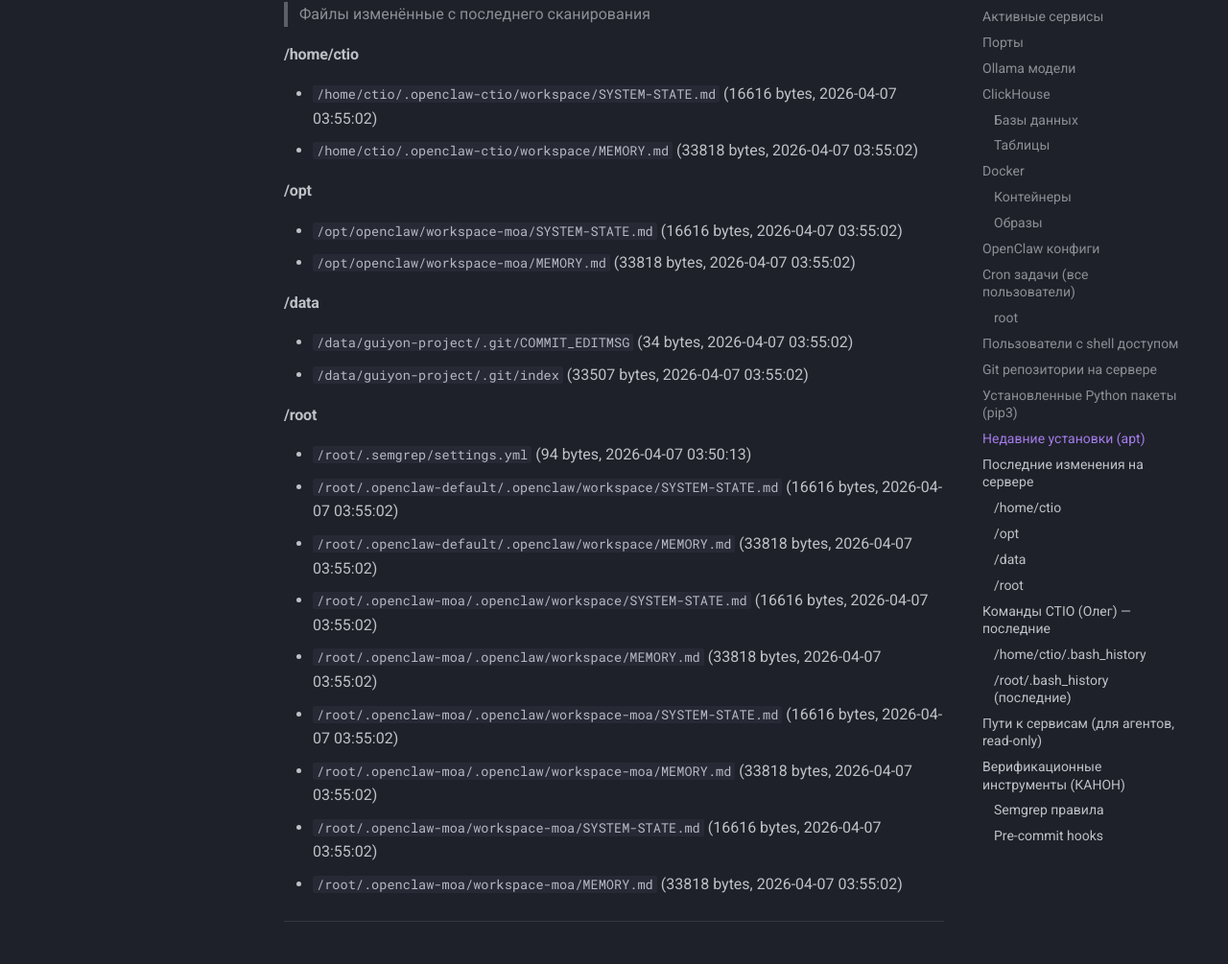
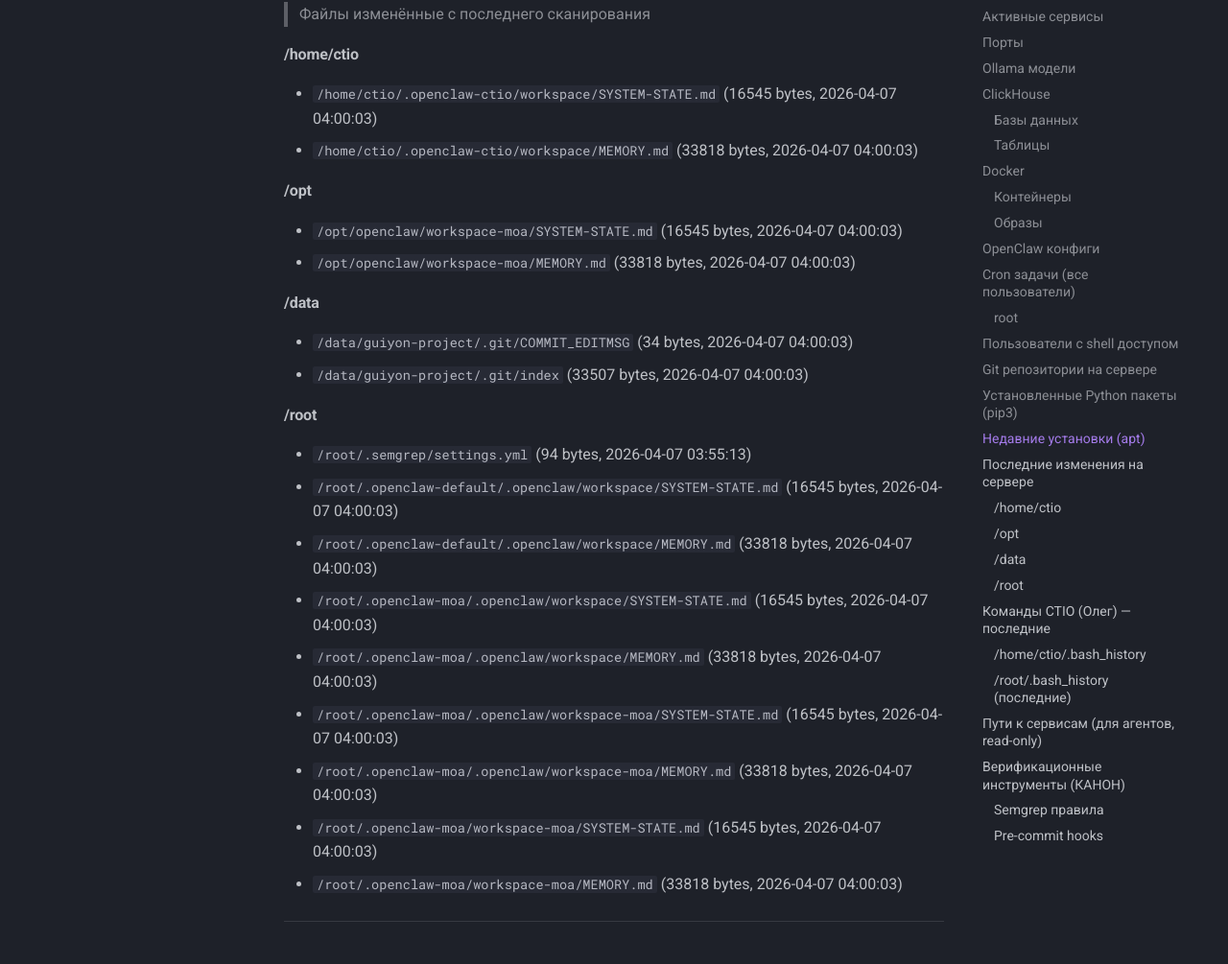
Before and after one commit to CarmiBanxe/vibe-coding, an MkDocs documentation site: the page built from docs/SYSTEM-STATE.md, in a window 1280 px wide and 1400 px high, scrolled down 13841 px. Shown: the part 172-1177 px from the top of the window at 96% size. Built offline with MkDocs 1.6.1 and Material for MkDocs 9.7.7, drawn with Linux system fonts in a browser that asks for light colours; comment, search, counter and statistics services are not loaded; some of the changed text lies outside the part shown.

Commit message:
auto: SYSTEM-STATE v2 update (2026-04-07 04:00 CEST)

```diff
--- a/docs/SYSTEM-STATE.md
+++ b/docs/SYSTEM-STATE.md
@@ -1,6 +1,6 @@
 # SYSTEM-STATE — GMKtec EVO-X2
 > Автоматически обновляется каждые 5 минут
-> Последнее сканирование: 2026-04-07 03:55 CEST
+> Последнее сканирование: 2026-04-07 04:00 CEST
 > Источник: ctio-watcher.sh v2 (cron)
 
 ## Назначение
@@ -187,8 +187,8 @@
 | qwen3-banxe-v2:latest | 17.3 GB | 2026-04-03 |
 | qwen3-banxe:latest | 17.3 GB | 2026-04-02 |
 | qwen3:30b-a3b | 17.3 GB | 2026-04-02 |
+| gurubot/gpt-oss-derestricted:20b | 14.7 GB | 2026-03-26 |
 | huihui_ai/glm-4.7-flash-abliterated:latest | 17.5 GB | 2026-03-26 |
-| gurubot/gpt-oss-derestricted:20b | 14.7 GB | 2026-03-26 |
 
 ## ClickHouse
 ### Базы данных
@@ -379,27 +379,27 @@
 
 
 #### /home/ctio
-- `/home/ctio/.openclaw-ctio/workspace/SYSTEM-STATE.md` (16616 bytes, 2026-04-07 03:55:02)
-- `/home/ctio/.openclaw-ctio/workspace/MEMORY.md` (33818 bytes, 2026-04-07 03:55:02)
+- `/home/ctio/.openclaw-ctio/workspace/SYSTEM-STATE.md` (16545 bytes, 2026-04-07 04:00:03)
+- `/home/ctio/.openclaw-ctio/workspace/MEMORY.md` (33818 bytes, 2026-04-07 04:00:03)
 
 #### /opt
-- `/opt/openclaw/workspace-moa/SYSTEM-STATE.md` (16616 bytes, 2026-04-07 03:55:02)
-- `/opt/openclaw/workspace-moa/MEMORY.md` (33818 bytes, 2026-04-07 03:55:02)
+- `/opt/openclaw/workspace-moa/SYSTEM-STATE.md` (16545 bytes, 2026-04-07 04:00:03)
+- `/opt/openclaw/workspace-moa/MEMORY.md` (33818 bytes, 2026-04-07 04:00:03)
 
 #### /data
-- `/data/guiyon-project/.git/COMMIT_EDITMSG` (34 bytes, 2026-04-07 03:55:02)
-- `/data/guiyon-project/.git/index` (33507 bytes, 2026-04-07 03:55:02)
+- `/data/guiyon-project/.git/COMMIT_EDITMSG` (34 bytes, 2026-04-07 04:00:03)
+- `/data/guiyon-project/.git/index` (33507 bytes, 2026-04-07 04:00:03)
 
 #### /root
-- `/root/.semgrep/settings.yml` (94 bytes, 2026-04-07 03:50:13)
-- `/root/.openclaw-default/.openclaw/workspace/SYSTEM-STATE.md` (16616 bytes, 2026-04-07 03:55:02)
-- `/root/.openclaw-default/.openclaw/workspace/MEMORY.md` (33818 bytes, 2026-04-07 03:55:02)
-- `/root/.openclaw-moa/.openclaw/workspace/SYSTEM-STATE.md` (16616 bytes, 2026-04-07 03:55:02)
-- `/root/.openclaw-moa/.openclaw/workspace/MEMORY.md` (33818 bytes, 2026-04-07 03:55:02)
-- `/root/.openclaw-moa/.openclaw/workspace-moa/SYSTEM-STATE.md` (16616 bytes, 2026-04-07 03:55:02)
-- `/root/.openclaw-moa/.openclaw/workspace-moa/MEMORY.md` (33818 bytes, 2026-04-07 03:55:02)
-- `/root/.openclaw-moa/workspace-moa/SYSTEM-STATE.md` (16616 bytes, 2026-04-07 03:55:02)
-- `/root/.openclaw-moa/workspace-moa/MEMORY.md` (33818 bytes, 2026-04-07 03:55:02)
+- `/root/.semgrep/settings.yml` (94 bytes, 2026-04-07 03:55:13)
+- `/root/.openclaw-default/.openclaw/workspace/SYSTEM-STATE.md` (16545 bytes, 2026-04-07 04:00:03)
+- `/root/.openclaw-default/.openclaw/workspace/MEMORY.md` (33818 bytes, 2026-04-07 04:00:03)
+- `/root/.openclaw-moa/.openclaw/workspace/SYSTEM-STATE.md` (16545 bytes, 2026-04-07 04:00:03)
+- `/root/.openclaw-moa/.openclaw/workspace/MEMORY.md` (33818 bytes, 2026-04-07 04:00:03)
+- `/root/.openclaw-moa/.openclaw/workspace-moa/SYSTEM-STATE.md` (16545 bytes, 2026-04-07 04:00:03)
+- `/root/.openclaw-moa/.openclaw/workspace-moa/MEMORY.md` (33818 bytes, 2026-04-07 04:00:03)
+- `/root/.openclaw-moa/workspace-moa/SYSTEM-STATE.md` (16545 bytes, 2026-04-07 04:00:03)
+- `/root/.openclaw-moa/workspace-moa/MEMORY.md` (33818 bytes, 2026-04-07 04:00:03)
 
 ---
 
```
Also changed, not shown: other parts of docs/SYSTEM-STATE.md (+5 -5 lines).
